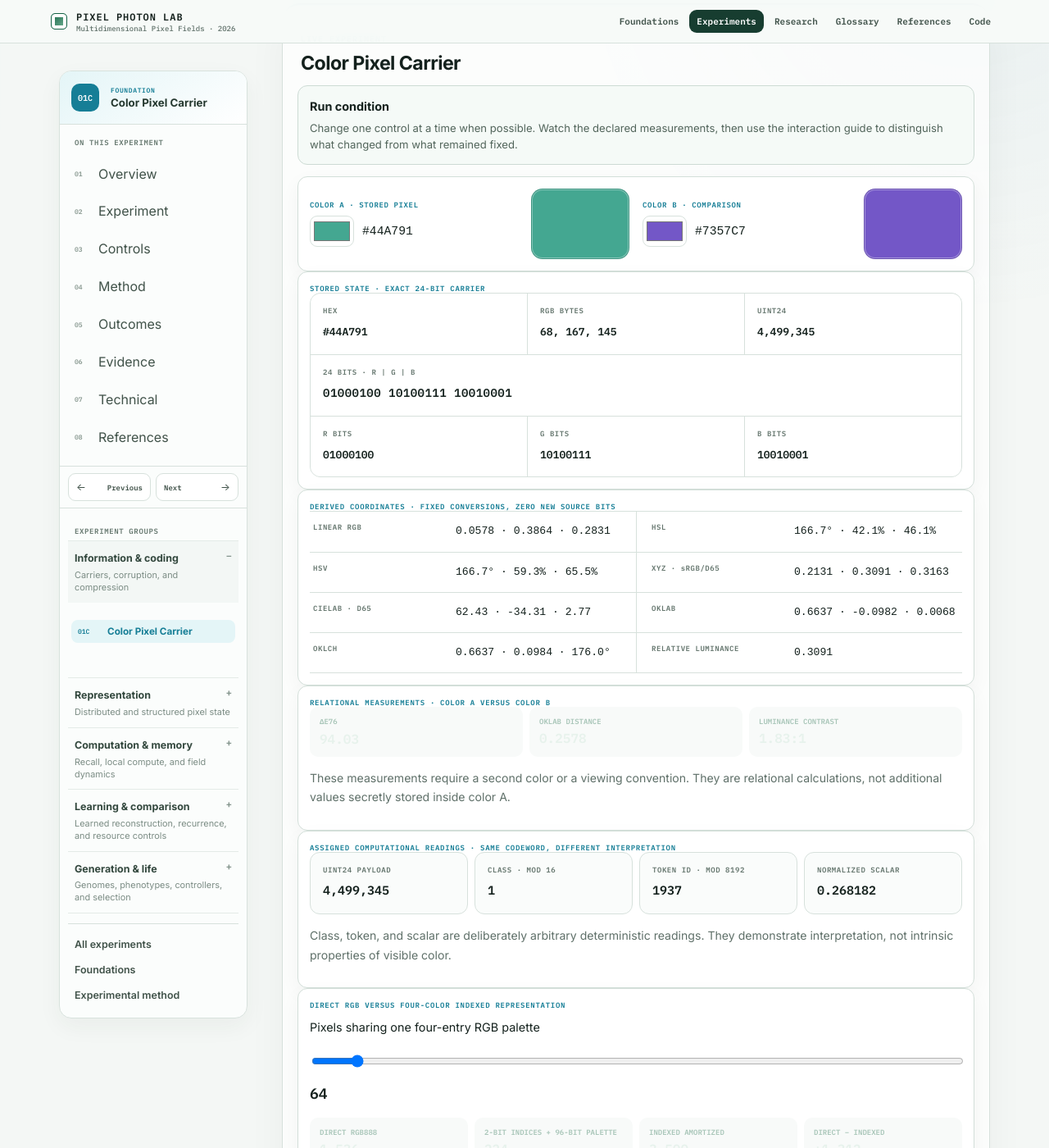
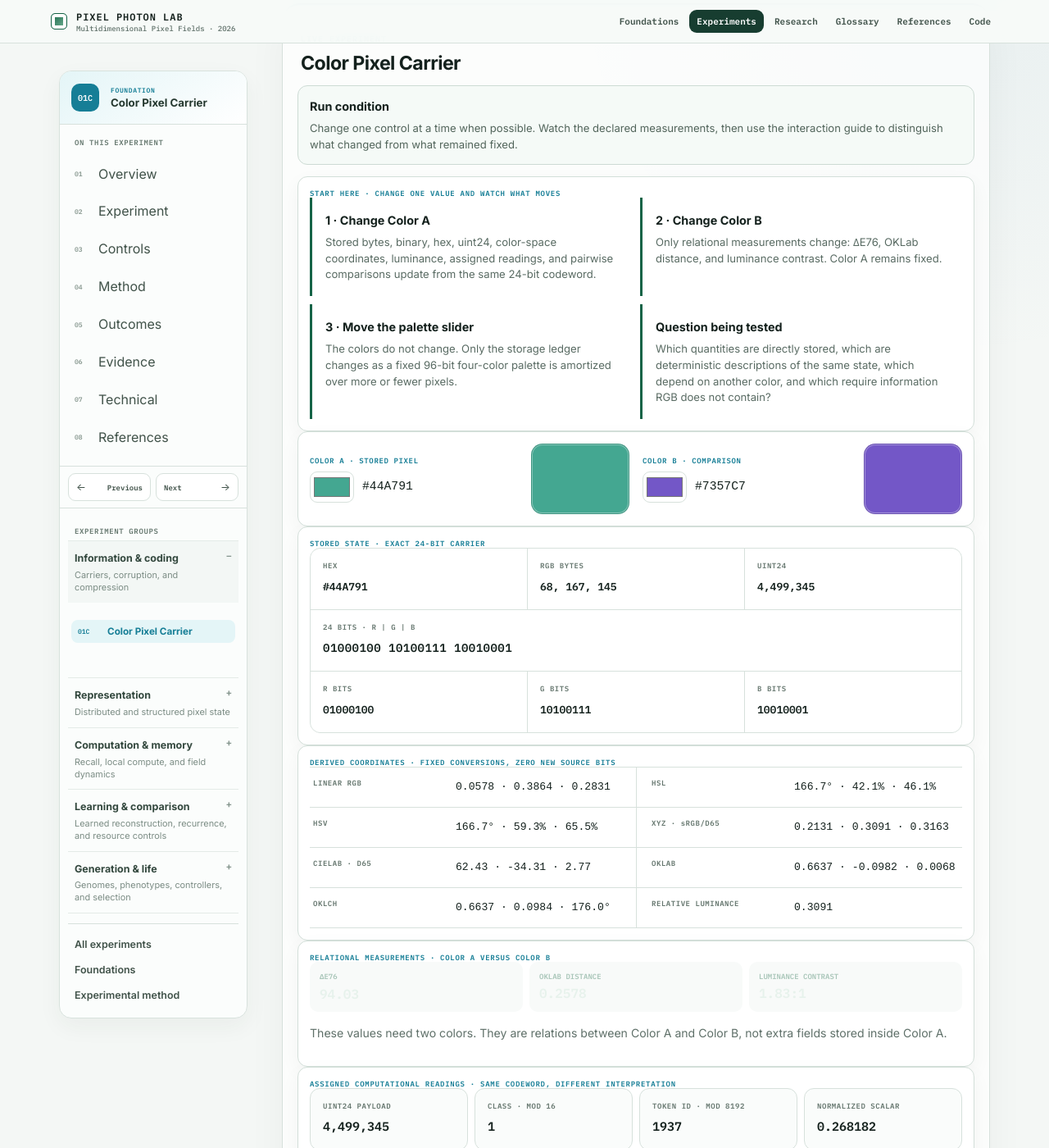
Before and after one commit to bitwikiorg/pixel-art-2026, a Jekyll site: the page built from experiment/color-carrier/index.html, in a window 1280 px wide and 1400 px high, scrolled down 1002 px. Shown: the whole window at 82% size. Built offline with Jekyll 4.4.1, drawn with Linux system fonts in a browser that asks for light colours.

Commit message:
Make Color Carrier immediately usable with populated fallback state

```diff
--- a/experiment/color-carrier/index.html
+++ b/experiment/color-carrier/index.html
@@ -49,7 +49,7 @@
 
   **OKLab and OKLCH.** Linear sRGB is transformed to LMS-like coordinates, cube-rooted, and linearly recombined into OKLab `(L,a,b)`. OKLCH is a cylindrical re-expression with `C = sqrt(a²+b²)` and hue angle `h = atan2(b,a)`. The cylindrical coordinates contain no extra source information beyond their Cartesian parent representation.
 
-  **Relational quantities.** `ΔE76` is Euclidean distance in CIELAB. The OKLab distance shown is Euclidean distance in OKLab. Relative luminance is the Y component of linear-light sRGB transformed to XYZ. Contrast ratio is `(L_high + 0.05)/(L_low + 0.05)`. These values depend on two colors or on declared viewing/encoding conventions; they are not independently stored inside color A.
+  **Relational quantities.** `ΔE76` is Euclidean distance in CIELAB. The OKLab distance shown is Euclidean distance in OKLab. Relative luminance is computed from linear-light sRGB using the normalized coefficients `0.2126`, `0.7152`, and `0.0722`. Contrast ratio is `(L_high + 0.05)/(L_low + 0.05)`. These values depend on two colors or declared encoding conventions; they are not independently stored inside color A.
 
   **Indexed-color accounting.** Four palette entries require `log2(4) = 2` bits per pixel index. If the palette is stored independently as four RGB888 values, palette cost is `4 × 24 = 96` bits. For `N` pixels, the simple exact ledger is `B_indexed = 2N + 96` versus `B_direct = 24N`. Indexed color is smaller only when all pixels are representable by that four-color palette and the saved per-pixel state outweighs palette overhead. A universal, reused, or deterministically derived palette changes the side-information ledger.
 
@@ -60,59 +60,69 @@
   - /assets/js/color-carrier.js
 ---
 <div data-color-carrier>
+  <section class="lab-module">
+    <div class="lab-label">START HERE · CHANGE ONE VALUE AND WATCH WHAT MOVES</div>
+    <div class="home-boundary">
+      <div><strong>1 · Change Color A</strong><p>Stored bytes, binary, hex, uint24, color-space coordinates, luminance, assigned readings, and pairwise comparisons update from the same 24-bit codeword.</p></div>
+      <div><strong>2 · Change Color B</strong><p>Only relational measurements change: ΔE76, OKLab distance, and luminance contrast. Color A remains fixed.</p></div>
+      <div><strong>3 · Move the palette slider</strong><p>The colors do not change. Only the storage ledger changes as a fixed 96-bit four-color palette is amortized over more or fewer pixels.</p></div>
+      <div><strong>Question being tested</strong><p>Which quantities are directly stored, which are deterministic descriptions of the same state, which depend on another color, and which require information RGB does not contain?</p></div>
+    </div>
+  </section>
+
   <section class="lab-module color-carrier-controls">
     <div class="color-pair">
       <label><small>COLOR A · STORED PIXEL</small><span class="color-input-row"><input id="colorA" type="color" value="#44A791"><code>#44A791</code></span></label>
-      <div id="colorSwatchA" class="color-carrier-swatch" aria-label="Color A"></div>
+      <div id="colorSwatchA" class="color-carrier-swatch" style="background:#44A791" aria-label="Color A"></div>
       <label><small>COLOR B · COMPARISON</small><span class="color-input-row"><input id="colorB" type="color" value="#7357C7"><code>#7357C7</code></span></label>
-      <div id="colorSwatchB" class="color-carrier-swatch" aria-label="Color B"></div>
+      <div id="colorSwatchB" class="color-carrier-swatch" style="background:#7357C7" aria-label="Color B"></div>
     </div>
   </section>
 
   <section class="lab-module">
     <div class="lab-label">Stored state · exact 24-bit carrier</div>
     <div class="carrier-readout-grid">
-      <div><small>HEX</small><strong id="storedHex">—</strong></div>
-      <div><small>RGB BYTES</small><strong id="storedRgb">—</strong></div>
-      <div><small>UINT24</small><strong id="storedInt">—</strong></div>
-      <div class="wide"><small>24 BITS · R | G | B</small><code id="storedBits">—</code></div>
-      <div><small>R BITS</small><code id="storedRBits">—</code></div>
-      <div><small>G BITS</small><code id="storedGBits">—</code></div>
-      <div><small>B BITS</small><code id="storedBBits">—</code></div>
+      <div><small>HEX</small><strong id="storedHex">#44A791</strong></div>
+      <div><small>RGB BYTES</small><strong id="storedRgb">68, 167, 145</strong></div>
+      <div><small>UINT24</small><strong id="storedInt">4,499,345</strong></div>
+      <div class="wide"><small>24 BITS · R | G | B</small><code id="storedBits">01000100 10100111 10010001</code></div>
+      <div><small>R BITS</small><code id="storedRBits">01000100</code></div>
+      <div><small>G BITS</small><code id="storedGBits">10100111</code></div>
+      <div><small>B BITS</small><code id="storedBBits">10010001</code></div>
     </div>
   </section>
 
   <section class="lab-module">
     <div class="lab-label">Derived coordinates · fixed conversions, zero new source bits</div>
     <div class="color-coordinate-table">
-      <div><small>LINEAR RGB</small><code id="derivedLinear">—</code></div>
-      <div><small>HSL</small><code id="derivedHsl">—</code></div>
-      <div><small>HSV</small><code id="derivedHsv">—</code></div>
-      <div><small>XYZ · sRGB/D65</small><code id="derivedXyz">—</code></div>
-      <div><small>CIELAB · D65</small><code id="derivedLab">—</code></div>
-      <div><small>OKLAB</small><code id="derivedOklab">—</code></div>
-      <div><small>OKLCH</small><code id="derivedOklch">—</code></div>
-      <div><small>RELATIVE LUMINANCE</small><code id="derivedLuminance">—</code></div>
+      <div><small>LINEAR RGB</small><code id="derivedLinear">0.0578 · 0.3864 · 0.2831</code></div>
+      <div><small>HSL</small><code id="derivedHsl">166.7° · 42.1% · 46.1%</code></div>
+      <div><small>HSV</small><code id="derivedHsv">166.7° · 59.3% · 65.5%</code></div>
+      <div><small>XYZ · sRGB/D65</small><code id="derivedXyz">0.2131 · 0.3091 · 0.3163</code></div>
+      <div><small>CIELAB · D65</small><code id="derivedLab">62.43 · -34.31 · 2.77</code></div>
+      <div><small>OKLAB</small><code id="derivedOklab">0.6637 · -0.0982 · 0.0068</code></div>
+      <div><small>OKLCH</small><code id="derivedOklch">0.6637 · 0.0984 · 176.0°</code></div>
+      <div><small>RELATIVE LUMINANCE</small><code id="derivedLuminance">0.3091</code></div>
     </div>
   </section>
 
   <section class="lab-module">
     <div class="lab-label">Relational measurements · color A versus color B</div>
     <div class="information-ledger color-compare-ledger">
-      <div><small>ΔE76</small><strong id="compareDeltaE">—</strong></div>
-      <div><small>OKLAB DISTANCE</small><strong id="compareOklab">—</strong></div>
-      <div><small>LUMINANCE CONTRAST</small><strong id="compareContrast">—</strong></div>
+      <div><small>ΔE76</small><strong id="compareDeltaE">94.03</strong></div>
+      <div><small>OKLAB DISTANCE</small><strong id="compareOklab">0.2578</strong></div>
+      <div><small>LUMINANCE CONTRAST</small><strong id="compareContrast">1.83:1</strong></div>
     </div>
-    <p class="lab-explain">These measurements require a second color or a viewing convention. They are relational calculations, not additional values secretly stored inside color A.</p>
+    <p class="lab-explain">These values need two colors. They are relations between Color A and Color B, not extra fields stored inside Color A.</p>
   </section>
 
   <section class="lab-module">
     <div class="lab-label">Assigned computational readings · same codeword, different interpretation</div>
     <div class="semantic-reading-grid">
-      <div><small>UINT24 PAYLOAD</small><strong id="assignedUint">—</strong></div>
-      <div><small>CLASS · MOD 16</small><strong id="assignedClass">—</strong></div>
-      <div><small>TOKEN ID · MOD 8192</small><strong id="assignedToken">—</strong></div>
-      <div><small>NORMALIZED SCALAR</small><strong id="assignedScalar">—</strong></div>
+      <div><small>UINT24 PAYLOAD</small><strong id="assignedUint">4,499,345</strong></div>
+      <div><small>CLASS · MOD 16</small><strong id="assignedClass">1</strong></div>
+      <div><small>TOKEN ID · MOD 8192</small><strong id="assignedToken">1937</strong></div>
+      <div><small>NORMALIZED SCALAR</small><strong id="assignedScalar">0.268182</strong></div>
     </div>
     <p class="lab-explain">Class, token, and scalar are deliberately arbitrary deterministic readings. They demonstrate interpretation, not intrinsic properties of visible color.</p>
   </section>
@@ -121,12 +131,12 @@
     <div class="lab-label">Direct RGB versus four-color indexed representation</div>
     <div class="palette-slider-row"><label>Pixels sharing one four-entry RGB palette <input id="palettePixelCount" type="range" min="1" max="1024" value="64"></label><strong id="palettePixelCountOut">64</strong></div>
     <div class="information-ledger palette-ledger">
-      <div><small>DIRECT RGB888</small><strong id="paletteDirectBits">—</strong><span>bits total</span></div>
-      <div><small>2-BIT INDICES + 96-BIT PALETTE</small><strong id="paletteIndexedBits">—</strong><span>bits total</span></div>
-      <div><small>INDEXED AMORTIZED</small><strong id="paletteAmortized">—</strong><span>bits / pixel</span></div>
-      <div><small>DIRECT − INDEXED</small><strong id="paletteDifference">—</strong><span>bits</span></div>
+      <div><small>DIRECT RGB888</small><strong id="paletteDirectBits">1,536</strong><span>bits total</span></div>
+      <div><small>2-BIT INDICES + 96-BIT PALETTE</small><strong id="paletteIndexedBits">224</strong><span>bits total</span></div>
+      <div><small>INDEXED AMORTIZED</small><strong id="paletteAmortized">3.500</strong><span>bits / pixel</span></div>
+      <div><small>DIRECT − INDEXED</small><strong id="paletteDifference">+1,312</strong><span>bits</span></div>
     </div>
-    <div class="lab-status"><strong id="paletteVerdict">—</strong>. The comparison is valid only when every pixel belongs to the four-color palette.</div>
+    <div class="lab-status"><strong id="paletteVerdict">indexed representation is smaller</strong>. The comparison is valid only when every pixel belongs to the four-color palette.</div>
   </section>
 
   <section class="lab-module physical-boundary">
```
